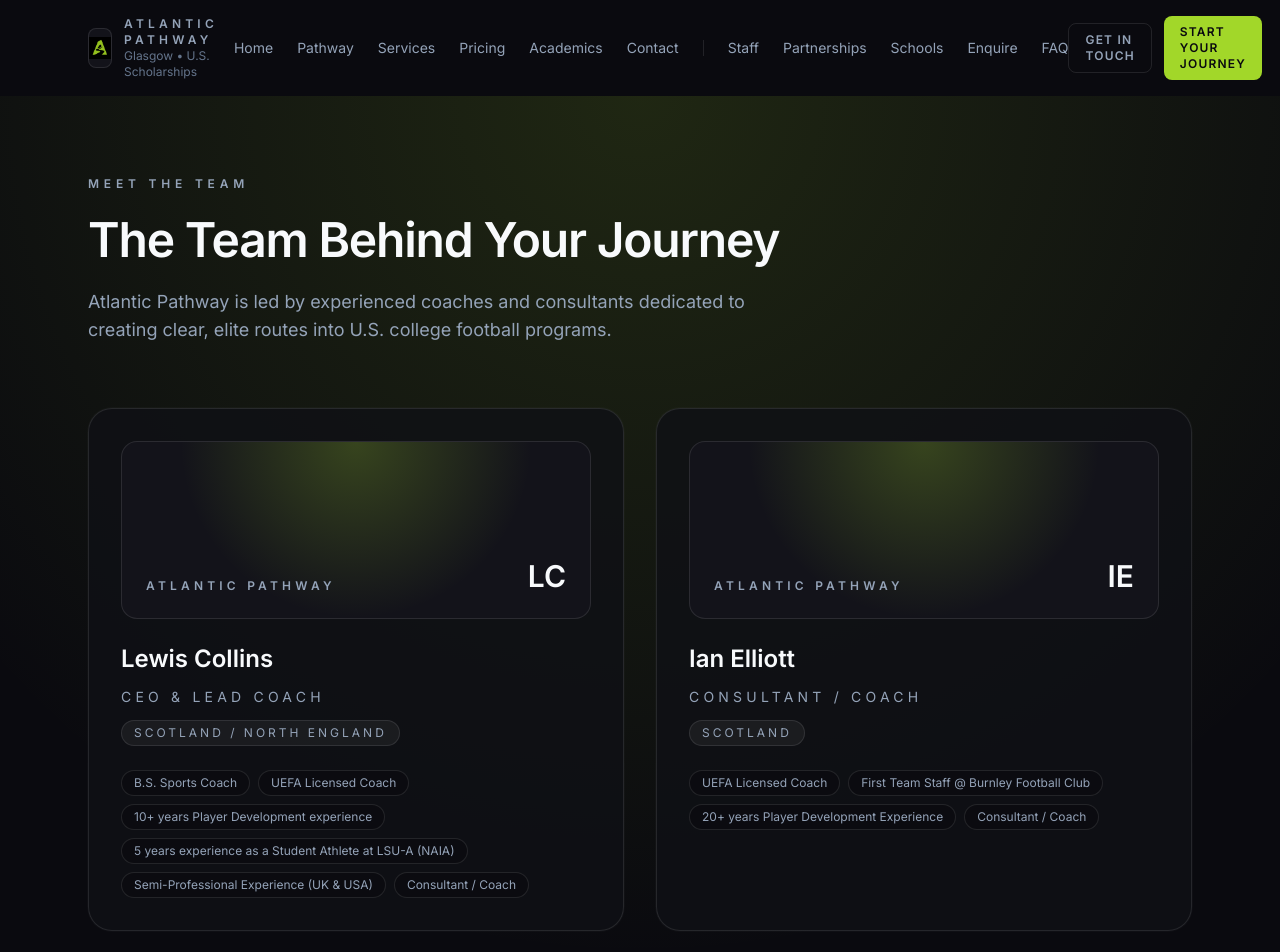
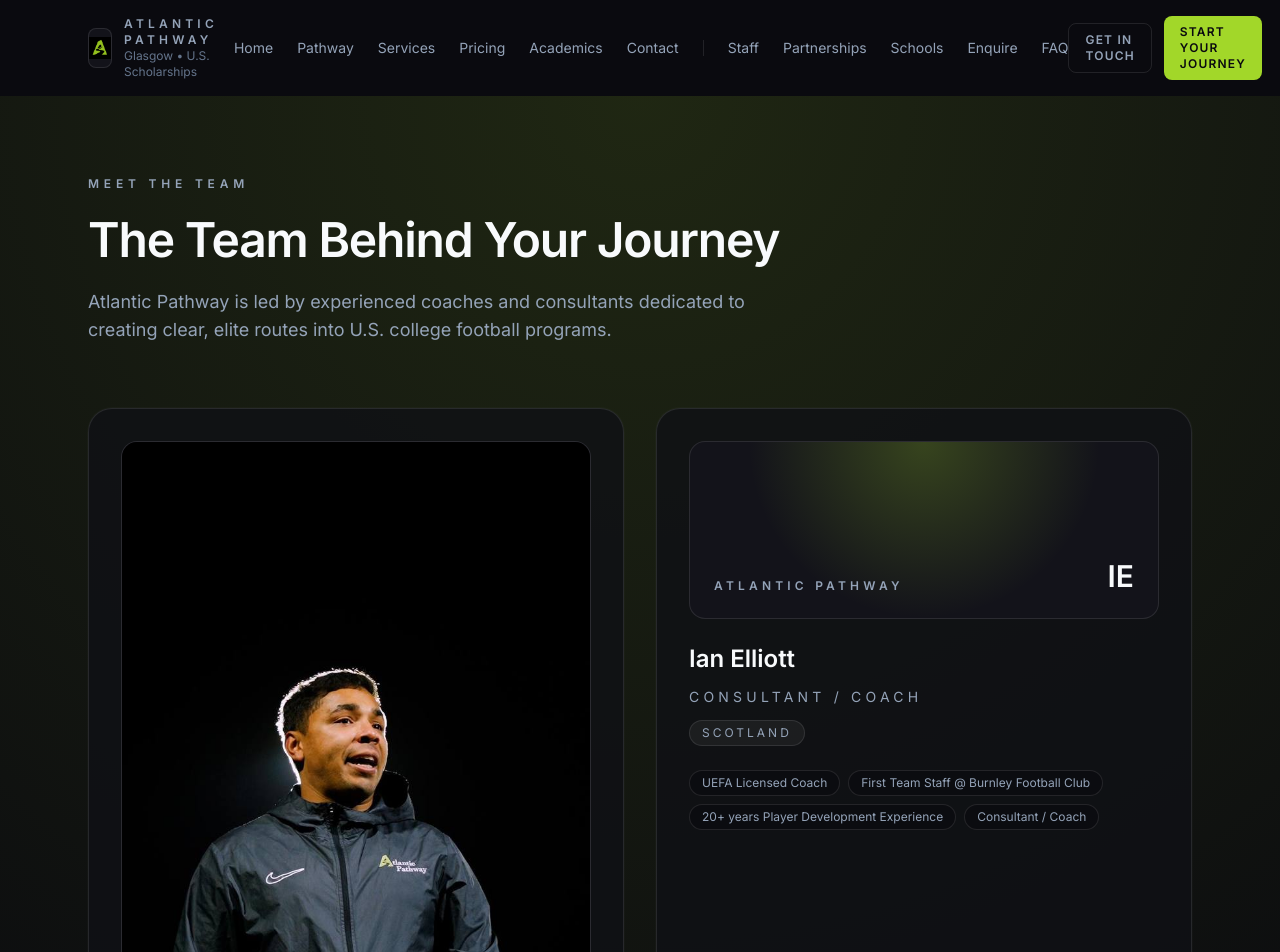
Before and after one commit to JEClawdBot/atlantic-pathway-website, a Next.js app: page /staff in a window 1280 px wide. Shown: the top 952 px of the page. Built offline with nearby package versions, Linux system fonts and the light colour scheme.

Commit message:
feat: add staff photos for Lewis and Dylan

```diff
--- a/src/app/staff/page.tsx
+++ b/src/app/staff/page.tsx
@@ -1,3 +1,4 @@
+import Image from "next/image";
 import FadeIn from "@/components/ui/FadeIn";
 import Footer from "@/components/layout/Footer";
 import Navbar from "@/components/layout/Navbar";
@@ -7,6 +8,7 @@
     name: "Lewis Collins",
     role: "CEO & Lead Coach",
     initials: "LC",
+    photo: "/images/lewis/lewis-portrait-dark.jpg",
     region: "Scotland / North England",
     credentials: [
       "B.S. Sports Coach",
@@ -33,6 +35,7 @@
     name: "Dylan Meichan",
     role: "Goalkeeping Coach",
     initials: "DM",
+    photo: "/images/dylan-headshot.jpg",
     region: "Scotland",
     credentials: [
       "A.S. Exercise Science",
@@ -72,7 +75,19 @@
                 <article className="group relative h-full overflow-hidden rounded-3xl border border-white/10 bg-[#0F1116]/80 p-8 shadow-[0_0_0_1px_rgba(255,255,255,0.02)] transition duration-300 hover:border-[#A2D729]/40">
                   <div className="pointer-events-none absolute inset-0 bg-gradient-to-br from-[#A2D729]/10 via-transparent to-transparent opacity-0 transition duration-300 group-hover:opacity-100" />
                   <div className="relative z-10 flex h-full flex-col gap-6">
-                    <div className="relative overflow-hidden rounded-2xl border border-white/10 bg-[#13131A] p-6">
+                    <div className="relative overflow-hidden rounded-2xl border border-white/10 bg-[#13131A]">
+                      {member.photo ? (
+                        <div className="relative aspect-[4/5] w-full">
+                          <Image
+                            src={member.photo}
+                            alt={member.name}
+                            fill
+                            className="object-cover object-top"
+                            sizes="(max-width: 768px) 100vw, 50vw"
+                          />
+                        </div>
+                      ) : (
+                        <div className="relative p-6">
                           <div className="absolute inset-0 bg-[radial-gradient(circle_at_top,_rgba(162,215,41,0.25),_transparent_60%)]" />
                           <div className="relative flex h-32 w-full items-end justify-between">
                             <span className="text-xs font-semibold uppercase tracking-[0.35em] text-[#94A3B8]">
@@ -82,6 +97,8 @@
                               {member.initials}
                             </span>
                           </div>
+                        </div>
+                      )}
                     </div>
 
                     <div className="space-y-3">
```
Also changed, not shown: public/images/dylan-headshot.jpg (added), 1 other file (tests, documents, lock files or other folders). Lines whose indentation alone changed are shown as unchanged.
